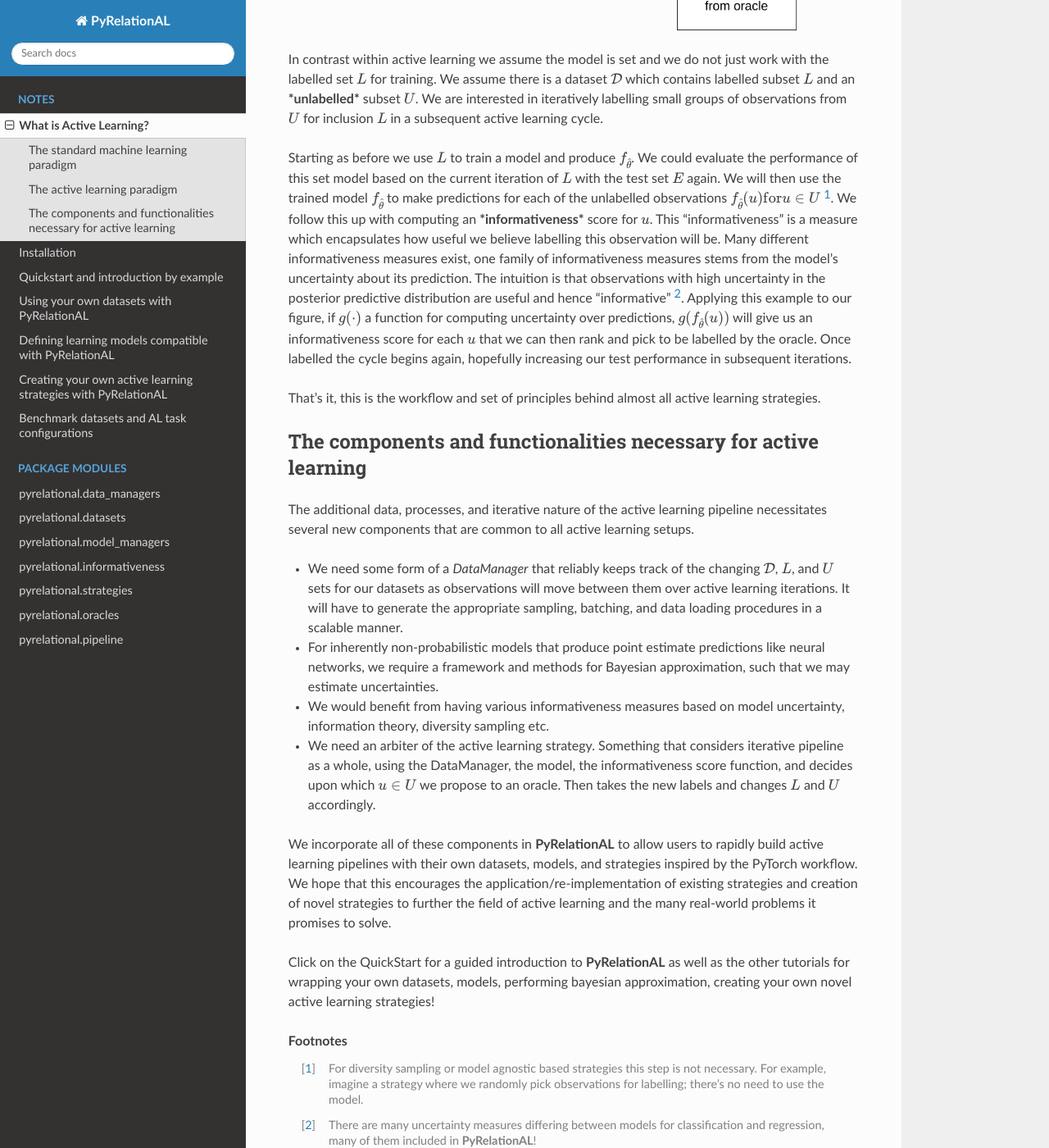
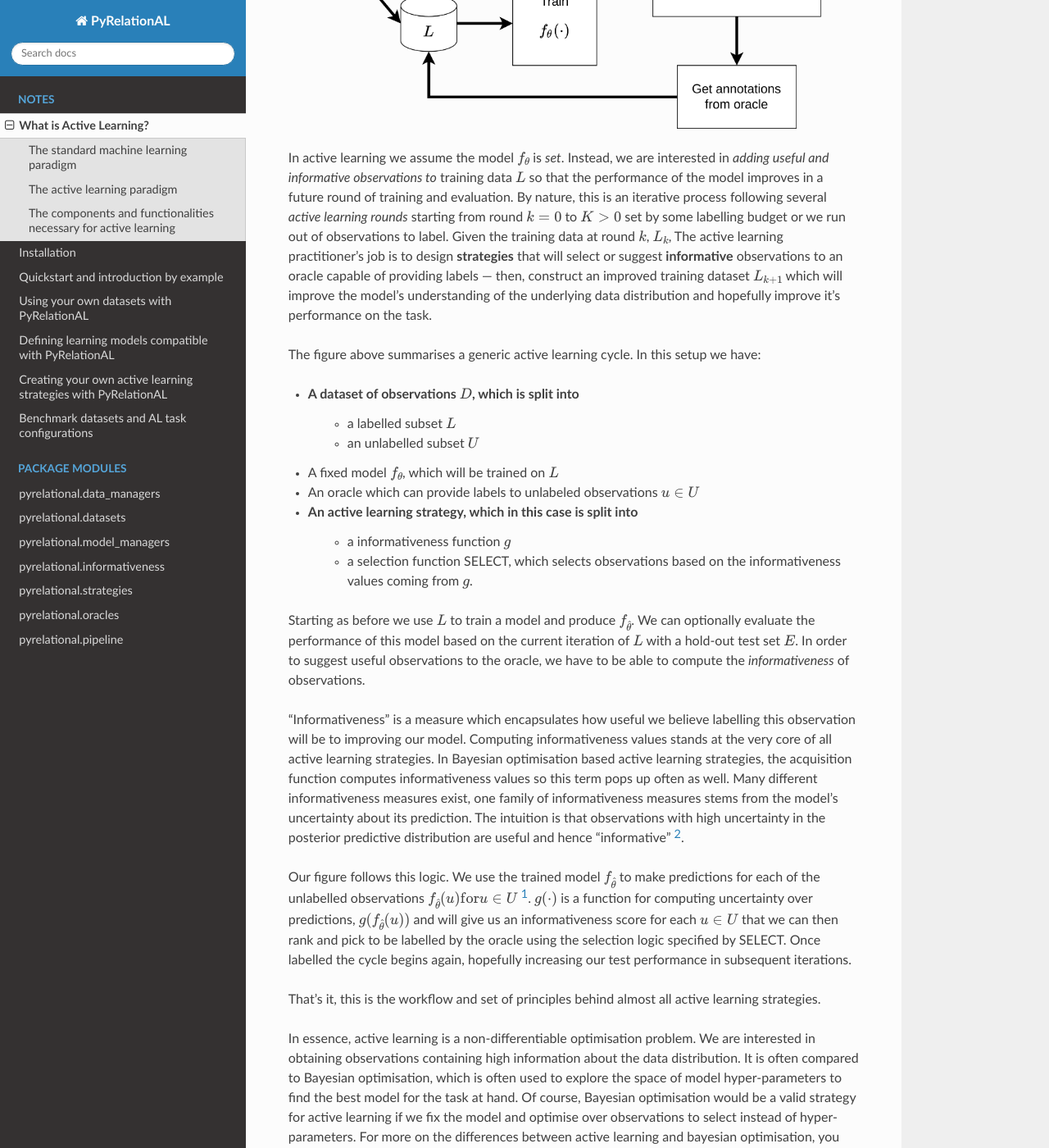
Before and after one commit to RelationRx/pyrelational, a Sphinx documentation site: the page built from docs/source/notes/activelearning.rst, in a window 1280 px wide and 1400 px high, scrolled down 1666 px. Shown: the whole window at 82% size. Built offline with Sphinx 7.4.7 and the Read the Docs theme 2.0.0, drawn with Linux system fonts in a browser that asks for light colours; some of the changed text lies outside the part shown.

Commit message:
Rewrite on active learning introduction to provide more detail and prepare for subsequent changes

```diff
--- a/docs/source/notes/activelearning.rst
+++ b/docs/source/notes/activelearning.rst
@@ -2,24 +2,25 @@
 
 What is Active Learning?
 ========================
-Machine learning models, particularly those based on deep learning play an increasing role in scientific research and
+Machine learning models, particularly those based on deep learning, play an increasing role in scientific research and
 the broader society due to their strong performances and ability to generalise across tasks and domains. However, the
-success of deep learning models has largely been dictated by large annotated datasets and well designed inductive biases.
-Unfortunately, many important domains -- such as chemistry, biology, and medicine -- operate in low data regime,
+success of recent machine learning models has largely been dictated by large annotated datasets and well designed inductive biases.
+Unfortunately, many important domains -- such as chemistry, biology, and medicine -- operate in low data regimes,
 especially when the amount of data is compared to the incredibly rich and complex representations each observation is
 encoded in. This is partially because it is expensive to label observations, requiring large material and human expenses.
 
-Hence, if we have the capability of obtaining annotations from an oracle it is in our interest to give labels to
-observations that are most *informative* to improving the model's performance economically. This motivation serves
-as the foundation for active learning development.
+Therefore, if we have the capability to obtain annotations from an oracle it is in our interest to give labels to
+observations that are most ***informative*** to improving the model's performance economically. This motivation serves
+as the foundation for research and development in **active learning**.
 
 Active learning is a machine learning paradigm where the aim is to develop methods, or **strategies**, which propose
 observations for labelling by an *oracle* for inclusion in the data used to train a set model in a subsequent
 training cycle. Active learning is not a novel concept and is known under different names in various domains, for instance
-*optimal experiment design* in statistics. To build our intuition for active learning and its terminology, we
-take a step back and look at the aims and pipelines of standard machine learning development paradigm. Then we compare
-this to the aims and pipelines of active learning. Along the way we demonstrate how **PyRelationAL** can help implement active
-learning strategies for all kinds of data and models rapidly and reliably.
+*optimal experiment design* in statistics. It also utilises ideas from a wide variety of domains such as information theory,
+reinforcement learning, game theory, and machine learning to name a few. To build our intuition for active learning and
+its terminology, we take a step back and look at the aims and pipelines of standard machine learning development paradigm.
+Then we compare this to the aims and pipelines of active learning. Along the way we demonstrate how **PyRelationAL** can
+help implement active learning strategies for all kinds of data and models rapidly and reliably.
 
 The standard machine learning paradigm
 --------------------------------------
@@ -31,17 +32,18 @@ model :math:`f_{\theta}` with parameters :math:`\theta` to produce the function
   :width: 65%
   :alt: The standard ML pipeline.
 
-Performance of :math:`f_{\hat{\theta}}` is evaluated on some hold out labelled test set :math:`E` via some task specific
-metric of interest (AUC, accuracy, precision, MSELoss, or :math:`\mathcal{L}_{\textrm{loss}}` in the example below) which
-quantify the quality of the model with respect to the task.
+The performance of :math:`f_{\hat{\theta}}` is evaluated on some hold out labelled test set :math:`E` via some task specific
+metric of interest (AUC, accuracy, precision, MSELoss, or another specified :math:`\mathcal{L}}` as in the example below) which
+quantifies the quality of the model with respect to the task.
 
 .. image:: eval.png
   :width: 65%
   :alt: The standard ML evaluation pipeline.
 
 
-The ML practitioner is concerned with improving the model :math:`f_{\theta}` through different modelling choices,
-architecture changes, optimisation changes, hyperparameter search, etc. etc.
+This is the standard machine learning paradigm. The ML practitioner's job is to improve the model :math:`f_{\theta}`
+through different modelling choices, architecture changes, optimisation changes, new inductive biases,
+hyperparameter searches, etc. etc.
 
 The active learning paradigm
 ----------------------------
@@ -50,22 +52,66 @@ The active learning paradigm
   :width: 100%
   :alt: The standard ML evaluation pipeline.
 
-In contrast within active learning we assume the model is set and we do not just work with the labelled set :math:`L` for
-training. We assume there is a dataset :math:`\mathcal{D}` which contains labelled subset :math:`L` and an ***unlabelled***
-subset :math:`U`. We are interested in iteratively labelling small groups of observations from :math:`U` for inclusion
-:math:`L` in a subsequent active learning cycle.
+In active learning we assume the model :math:`f_{\theta}` is *set*. Instead, we are interested in *adding useful and
+informative observations to* training data :math:`L` so that the performance of the model improves in a future round
+of training and evaluation. By nature, this is an iterative process following several *active learning rounds*
+starting from round :math:`k=0` to :math:`K>0` set by some labelling budget or we run out of observations to label.
+Given the training data at round :math:`k`, :math:`L_k`, The active learning practitioner's job is to design **strategies**
+that will select or suggest **informative** observations to an oracle capable of providing labels --- then, construct an improved
+training dataset :math:`L_{k+1}` which will improve the model's understanding of the underlying data distribution and hopefully
+improve it's performance on the task.
 
-Starting as before we use :math:`L` to train a model and produce :math:`f_{\hat{\theta}}`. We could evaluate the
-performance of this set model based on the current iteration of :math:`L` with the test set :math:`E` again. We will
-then use the trained model :math:`f_{\hat{\theta}}` to make predictions for each of the unlabelled observations
-:math:`f_{\hat{\theta}}(u) \textrm{for} u \in U` [#f1]_. We follow this up with computing an ***informativeness*** score
-for :math:`u`. This "informativeness" is a measure which encapsulates how useful we believe labelling this observation will be.
+The figure above summarises a generic active learning cycle. In this setup we have:
+
+* A dataset of observations :math:`D`, which is split into
+    * a labelled subset :math:`L`
+    * an unlabelled subset :math:`U`
+* A fixed model :math:`f_{\theta}`, which will be trained on :math:`L`
+* An oracle which can provide labels to unlabeled observations :math:`u \in U`
+* An active learning strategy, which in this case is split into
+    * a informativeness function :math:`g`
+    * a selection function SELECT, which selects observations based on the informativeness values coming from :math:`g`.
+
+Starting as before we use :math:`L` to train a model and produce :math:`f_{\hat{\theta}}`. We can optionally evaluate the
+performance of this model based on the current iteration of :math:`L` with a hold-out test set :math:`E`. In order to suggest
+useful observations to the oracle, we have to be able to compute the *informativeness* of observations.
+
+"Informativeness" is a measure which encapsulates how useful we believe labelling this observation will be to improving our model.
+Computing informativeness values stands at the very core of all active learning strategies. In Bayesian optimisation based active
+learning strategies, the acquisition function computes informativeness values so this term pops up often as well.
 Many different informativeness measures exist, one family of informativeness measures stems from the model's uncertainty about
 its prediction. The intuition is that observations with high uncertainty in the posterior predictive distribution are
-useful and hence "informative" [#f2]_. Applying this example to our figure, if :math:`g(\cdot)` a function for computing
-uncertainty over predictions, :math:`g(f_{\hat{\theta}}(u))` will give us an informativeness score for each :math:`u`
-that we can then rank and pick to be labelled by the oracle. Once labelled the cycle begins again, hopefully increasing
-our test performance in subsequent iterations.
+useful and hence "informative" [#f2]_.
+
+Our figure follows this logic. We use the trained model :math:`f_{\hat{\theta}}` to make predictions for each of the
+unlabelled observations :math:`f_{\hat{\theta}}(u) \textrm{for} u \in U` [#f1]_. :math:`g(\cdot)` is a function for computing
+uncertainty over predictions, :math:`g(f_{\hat{\theta}}(u))` and will give us an informativeness score for each :math:`u \in U`
+that we can then rank and pick to be labelled by the oracle using the selection logic specified by SELECT.
+Once labelled the cycle begins again, hopefully increasing our test performance in subsequent iterations.
+
+That's it, this is the workflow and set of principles behind almost all active learning strategies.
+
+In essence, active learning is a non-differentiable optimisation problem. We are interested in obtaining observations containing
+high information about the data distribution. It is often compared to Bayesian optimisation, which is often used to
+explore the space of model hyper-parameters to find the best model for the task at hand. Of course, Bayesian optimisation
+would be a valid strategy for active learning if we fix the model and optimise over observations to select instead of hyper-parameters.
+For more on the differences between active learning and bayesian optimisation, you can look at this article by Agnihotri and
+Batra (distill.pub/2020/bayesian-optimization/).
+
+There are several active learning scenarios:
+
+1. Pool-based active learning
+2. Stream-based selective sampling
+3. Membership query synthesis
+
+| Pool based active learning | Stream based selective sampling | Membership query synthesis |
+| :---: | :---: | :---: |
+| asdfasdfasdfasfdfasdfasdfasdfasdfasdfasdfasdf | asdfasdfasdfasdfasdfasdfasdfasdfa | asdffffffffffffffffffffffffffffffff |
+
+.. and we do not just work with the labelled set :math:`L` for training. We assume there is a dataset :math:`\mathcal{D}` which contains labelled subset :math:`L` and an ***unlabelled***
+.. subset :math:`U`. We are interested in iteratively labelling small groups of observations from :math:`U` for inclusion into
+.. :math:`L` in a subsequent active learning cycle.
+
 
 That's it, this is the workflow and set of principles behind almost all active learning strategies.
 
--- a/docs/source/notes/quick_start.rst
+++ b/docs/source/notes/quick_start.rst
@@ -1,7 +1,7 @@
 Quickstart and introduction by example
 =======================================
 
-As discussed in the :ref:`whatisal` section, the **PyRelationAL** package decomposes the active learning workflow into five
+As discussed in the :ref:`whatisal` section, the **PyRelationAL** package decomposes the generic active learning workflow into five
 main components: 1) a data manager, 2) a model manager, 3) an acquisition strategy built around an informativeness measure, 4) an oracle and 5) a pipeline.
 In this section, we work through an example to illustrate how to instantiate and combine a data manager, a model manager, an acquisition strategy and an oracle.
 
@@ -19,7 +19,9 @@ We first create a pytorch dataset for it. In order to use this dataset within th
   By default this is specified as "y". Some datasets, such as :py:class:`torch.utils.data.TensorDataset` from pytorch, do not have this property and so these are
   not currently supported.
 * The dataset :py:meth:`__getitem__` method must return a tuple of tensors. Most strategies and model managers within the package also assume that the features are contained within a single tensor,
-  which is the first item that is returned in the tuple.
+  which is the first item that is returned in the tuple. Of course, if this is not applicable to your use case, it is simply a matter of extending the appropriate strategy, model manager and pipeline
+  to accommodate this (more on that in later tutorial pages).
+
 
 
 .. code-block:: python
```
